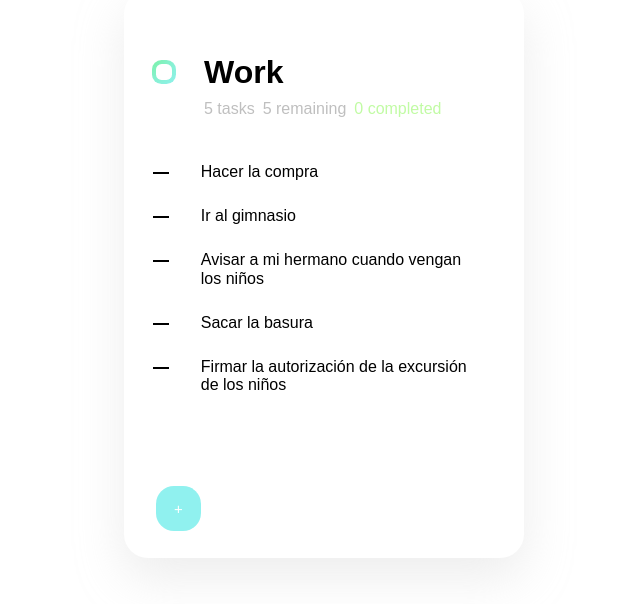
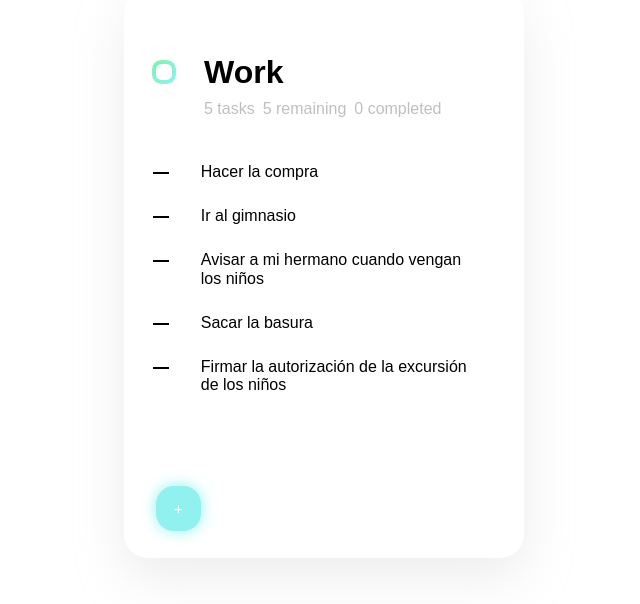
Before and after one commit to jocafernanro/vue-to-do-list-app, a Vue app: page / in a window 1280 px wide. Shown: the part 126-730 px from the top of the page, without its empty margins (316-956 px from the left). Built offline with nearby package versions, Linux system fonts and the light colour scheme; a web font is replaced by a local one.

Commit message:
button and task completed style improved

```diff
--- a/src/components/ToDoList.vue
+++ b/src/components/ToDoList.vue
@@ -7,7 +7,7 @@
                 <div class="">
                     <span class="header__tasks">{{ list.items.length }} tasks</span>
                     <span class="header__tasks">{{ remaining }} remaining</span>
-                    <span class="header__tasks header__tasks--completed">{{ completed }} completed</span>
+                    <span :class="['header__tasks', completed !== 0 && 'header__tasks--completed']">{{ completed }} completed</span>
                 </div>
             </div>
         </header>
@@ -122,6 +122,7 @@
             color: var(--color-grey);
             &--completed{
                 color: var(--color-green-lighter);
+                transition: ease .5s;
             }
         }
 
@@ -184,9 +185,11 @@
             border-radius: 1.2em;
             width: 3em;
             height: 3em;
+            box-shadow: 0 0 1em var(--color-blue) ;
+            outline: none !important;
 
             &:hover {
-                background-color: rgba(86,0,243, 0.8);
+                font-size: 16px;
             }
 
             &:active {
```
